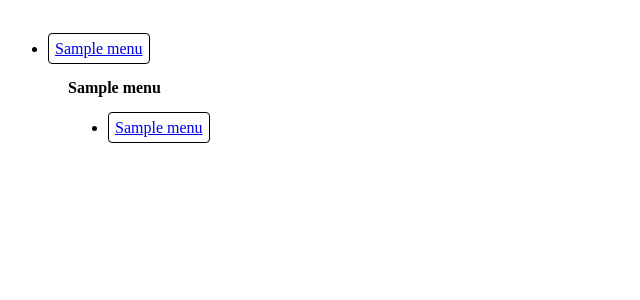
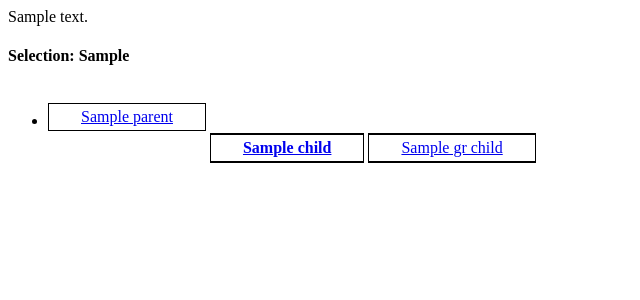
Before and after one commit to 0aaa/UpTrader0, a Django app: template catalog/templates/catalog/menu.html in a window 1280 px wide. Shown: the top 300 px of the page, without its empty margins (0-640 px from the left). Run offline with Django 4.2, Linux system fonts and the light colour scheme; tables that the repository leaves empty hold one stand-in row (values such as "Sample post"); the template is opened without the code that fills it: values that come from a table or form of the project are taken from there, most other values are stand-ins (such as "Sample title", 1, 10 or a date in 2020).

Commit message:
Getting of parent menus in the full form added v0.

```diff
--- a/catalog/templates/base_generic.html
+++ b/catalog/templates/base_generic.html
@@ -5,7 +5,7 @@
     <meta charset="UTF-8">
     <meta http-equiv="X-UA-Compatible" content="IE=edge">
     <meta name="viewport" content="width=device-width, initial-scale=1.0">
-    <title>UpTrader</title>
+    <title>UpTrader {{ menu_name | capfirst }}</title>
 </head>
 <body>
     {% block content %}
--- a/catalog/templates/catalog/menu.html
+++ b/catalog/templates/catalog/menu.html
@@ -1,38 +1,63 @@
-{% if current_menu %}
-  <ul style="margin-top: 40px;">
-    {% for menu in parents %}
-      <li style="margin-bottom: 16px;">
-        <a href="{% url 'draw_menu' menu.name %}" style="padding: 6px; border: solid 1px black; border-radius: 4px">
-          {{ menu.name }}
+{% if content %}
+  <p>{{ content }}</p>
+  <h4>Selection: {{ content.current_menu }}</h4>
+  <ul style="display: inline-block">
+    {% for menu in content.parents %}
+      <li>
+        <table style="margin-bottom: 16px; border: solid 1px" rules="rows">
+          <tbody>
+            {% for parent in menu %}
+              <tr>
+                <td style="padding: 4px 32px">
+                  <a href="{% url 'draw_menu' parent.name %}">
+                    {% if parent.name == content.current_menu %}
+                      <b>
+                        {{ parent.name | capfirst }}
+                      </b>
+                    {% else %}
+                      {{ parent.name | capfirst }}
+                    {% endif %}
                   </a>
+                </td>
+              </tr>
+            {% endfor %}
+          </tbody>
+        </table>
       </li>
     {% endfor %}
   </ul>
-  <h4 style="margin-left: 60px;">
+  <table style="display: inline-block; border: solid 1px" rules="rows">
+    <tbody>
+      {% for child in content.childs %}
+        <tr>
+          <td style="padding: 4px 32px">
+            <a href="{% url 'draw_menu' child.name %}">
+              {% if forloop.first %}
                 <b>
-      {{ current_menu.name }}
+                  {{ child.name | capfirst }}
                 </b>
-  </h4>
-  <ul style="margin-left: 60px;">
-    {% for menu in childs %}
-      <li style="margin-bottom: 16px;">
-        <a href="{% url 'draw_menu' menu.name %}" style="padding: 6px; border: solid 1px black; border-radius: 4px">
-          {{ menu.name }}
+              {% else %}
+                {{ child.name | capfirst }}
+              {% endif %}
             </a>
-      </li>
-      {% if loop.index == 0 %}
-        <ul style="margin-left: 30px;">
-          {% for gc in grandchilds %}
-            <li style="margin-bottom: 16px;">
-              <a href="{% url 'draw_menu' gc.name %}" style="padding: 6px; border: solid 1px black; border-radius: 4px">
-                {{ gc.name }}
+          </td>
+        </tr>
+      {% endfor %}
+    </tbody>
+  </table>
+  <table style="display: inline-block; border: solid 1px" rules="rows">
+    <tbody>
+      {% for gr_child in content.grand_childs %}
+        <tr>
+          <td style="padding: 4px 32px">
+            <a href="{% url 'draw_menu' gr_child.name %}">
+              {{ gr_child.name | capfirst }}
             </a>
-            </li>
+          </td>
+        </tr>
       {% endfor %}
-        </ul>
-      {% endif %}
-    {% endfor %}
-  </ul>
+    </tbody>
+  </table>
 {% else %}
   <p>There are no menus in the database.</p>
 {% endif %}
```
Also changed, not shown: catalog/templatetags/draw_menu.py (+18 -15 lines). Lines whose indentation alone changed are shown as unchanged.
